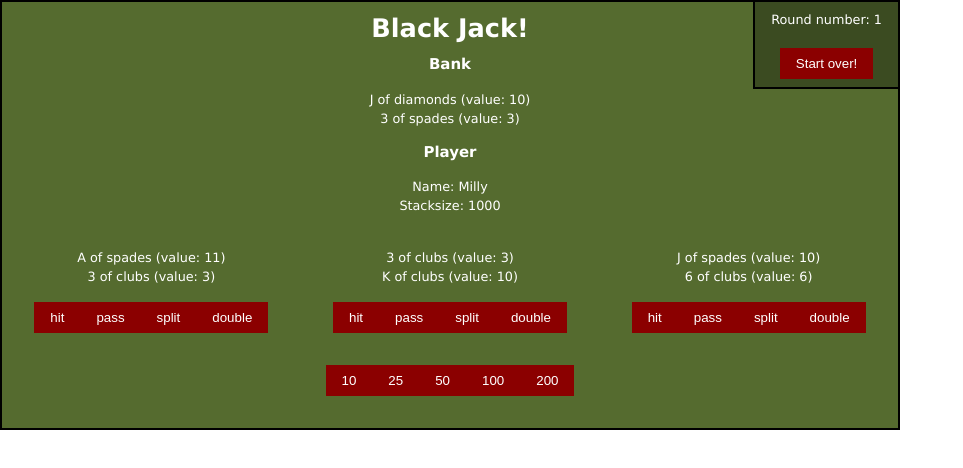
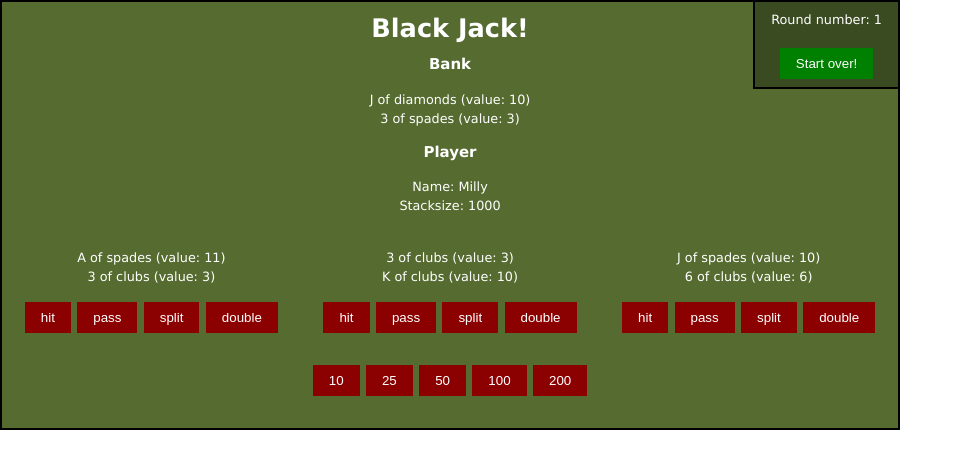
Before and after one commit to madebymilly/react-blackjack, a React (Create React App) app: page / in a window 1280 px wide. In both pictures the pointer is over the button "Start over!". Shown: the top 468 px of the page, without its empty margins (0-963 px from the left). Built offline with nearby package versions, Linux system fonts and the light colour scheme; the HTML template or start-up script is replaced by a standard one.

Commit message:
added basic styling to buttons

```diff
--- a/src/styling/App.css
+++ b/src/styling/App.css
@@ -18,4 +18,9 @@ button {
   color: white;
   cursor: pointer;
   border: 0;
+  margin: 0 0.2rem;
 }
+
+button:hover {
+  background-color: green;
+}
```
